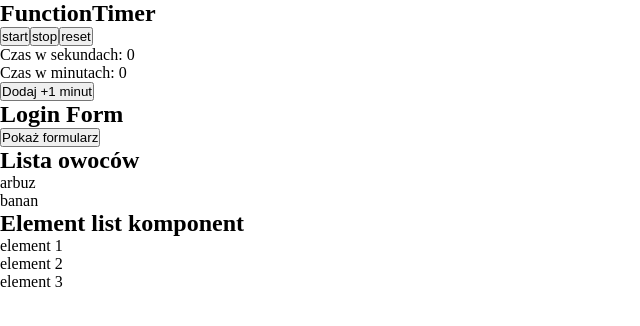
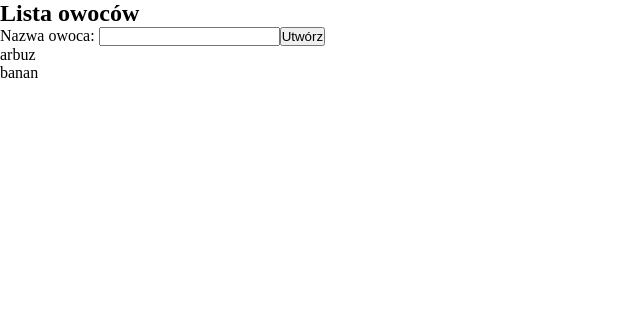
Before and after one commit to szu-szy/react-pol32, a React (Create React App) app: page / in a window 1280 px wide. Shown: the top 326 px of the page, without its empty margins (0-640 px from the left). Built offline with nearby package versions, Linux system fonts and the light colour scheme.

Commit message:
created fruit form

```diff
--- a/src/06.04.2024/Fruits/index.tsx
+++ b/src/06.04.2024/Fruits/index.tsx
@@ -1,11 +1,35 @@
-import { useState } from "react";
+import { ChangeEvent, useState } from "react";
 
 export const Fruits = () => {
   const [fruits, setFruits] = useState(["arbuz", "banan"]);
+  const [fruit, setFruit] = useState("");
+
+  const handleFruitName = (event: ChangeEvent<HTMLInputElement>) => {
+    setFruit(event.target.value);
+  };
+
+  const handleSubmit = (event: React.FormEvent<HTMLFormElement>) => {
+    event.preventDefault();
+    // prev jest to stan poprzedni - w tym wypadku lista owócow (linia 4)
+    // [...prev] - kopiowanie listy
+    setFruits((prev) => [...prev, fruit]);
+  };
 
   return (
     <div>
       <h2>Lista owoców</h2>
+      <form onSubmit={handleSubmit}>
+        <label htmlFor="fruit">
+          Nazwa owoca:{" "}
+          <input
+            type="text"
+            id="fruit"
+            value={fruit}
+            onChange={handleFruitName}
+          />
+        </label>
+        <button type="submit">Utwórz</button>
+      </form>
       <ul>
         {fruits.map((fruit, index) => (
           <li key={index}>{fruit}</li>
--- a/src/App.tsx
+++ b/src/App.tsx
@@ -72,9 +72,9 @@ class App extends Component<{}, AppState> {
         <Headline /> */}
         {/* <Paragraph /> */}
         {/* <FunctionCounter /> */}
-        <FunctionTimer initSeconds={0} />
+        {/* <FunctionTimer initSeconds={0} /> */}
 
-        <h2>Login Form</h2>
+        {/* <h2>Login Form</h2>
         <button onClick={this.toggleLoginForm}>
           {this.state.isLoginFormVisible
             ? "Ukryj formularz"
@@ -82,9 +82,9 @@ class App extends Component<{}, AppState> {
         </button>
         {this.state.isLoginFormVisible && (
           <LoginForm initLogin="typical login" initPass="<PASSWORD>" />
-        )}
+        )} */}
         <Fruits />
-        <ElementList initTab={["element 1", "element 2", "element 3"]} />
+        {/* <ElementList initTab={["element 1", "element 2", "element 3"]} /> */}
       </div>
     );
   }
```
